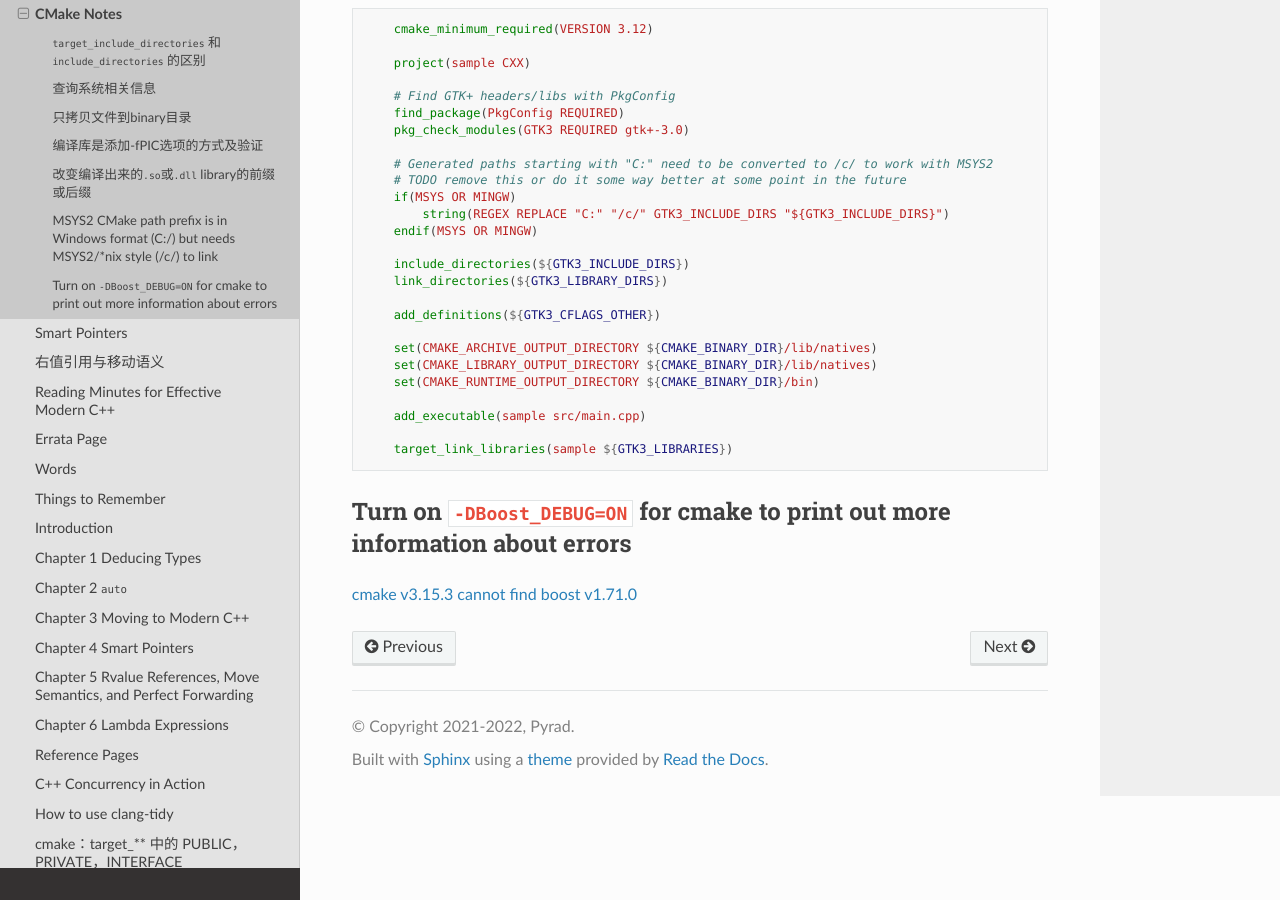
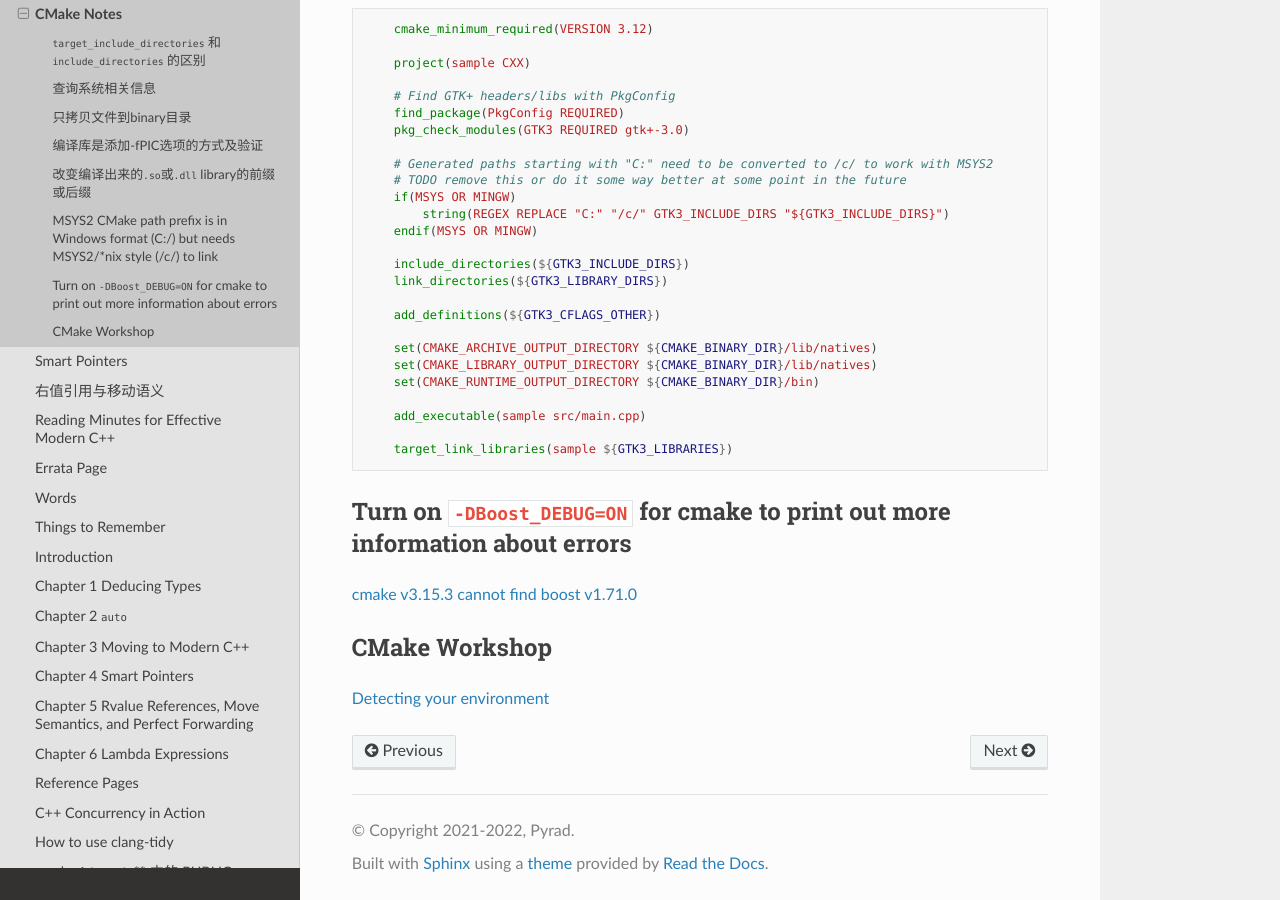
Before and after one commit to Pyrad/pyradnotes, a Sphinx documentation site: the page built from source/CPP/CMakeBasics.md, in a window 1280 px wide and 900 px high, scrolled down 1279 px. Built offline with Sphinx 7.4.7 and the Read the Docs theme 2.0.0, drawn with Linux system fonts in a browser that asks for light colours.

Commit message:
CMake CMake workshop

```diff
--- a/source/CPP/CMakeBasics.md
+++ b/source/CPP/CMakeBasics.md
@@ -87,3 +87,7 @@ set_target_properties(new_thing PROPERTIES PREFIX "")
 ## Turn on `-DBoost_DEBUG=ON` for cmake to print out more information about errors
 
 [cmake v3.15.3 cannot find boost v1.71.0](https://stackoverflow.com/questions/57870032/cmake-v3-15-3-cannot-find-boost-v1-71-0)
+
+## CMake Workshop
+
+[Detecting your environment](https://enccs.github.io/cmake-workshop/environment/)
```
